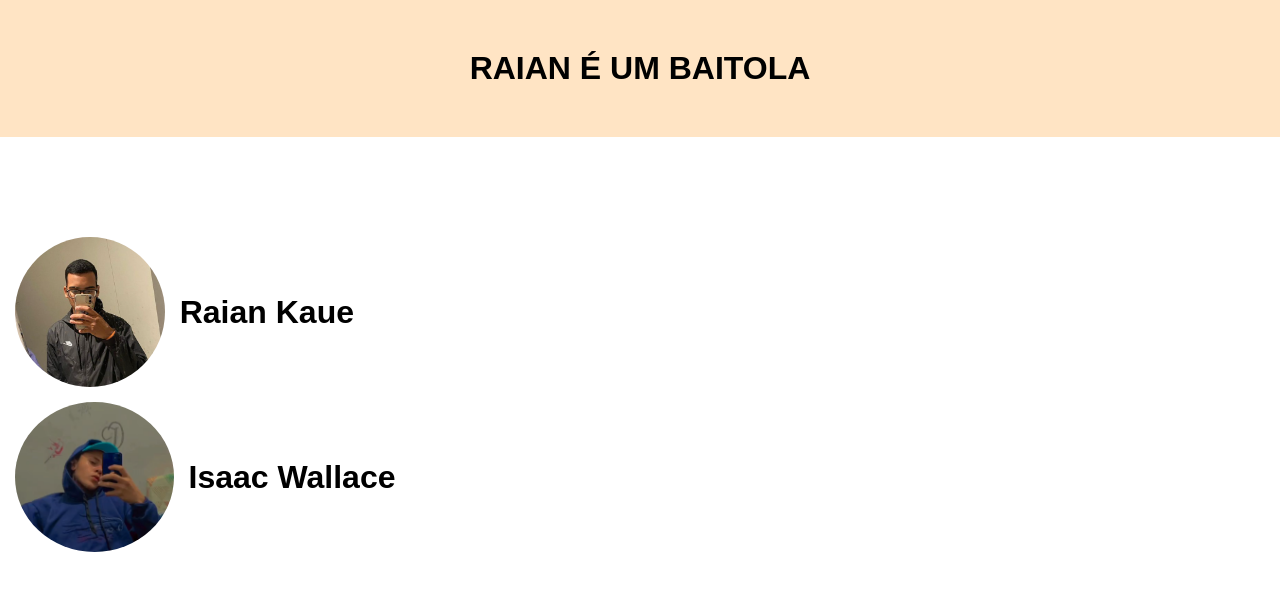
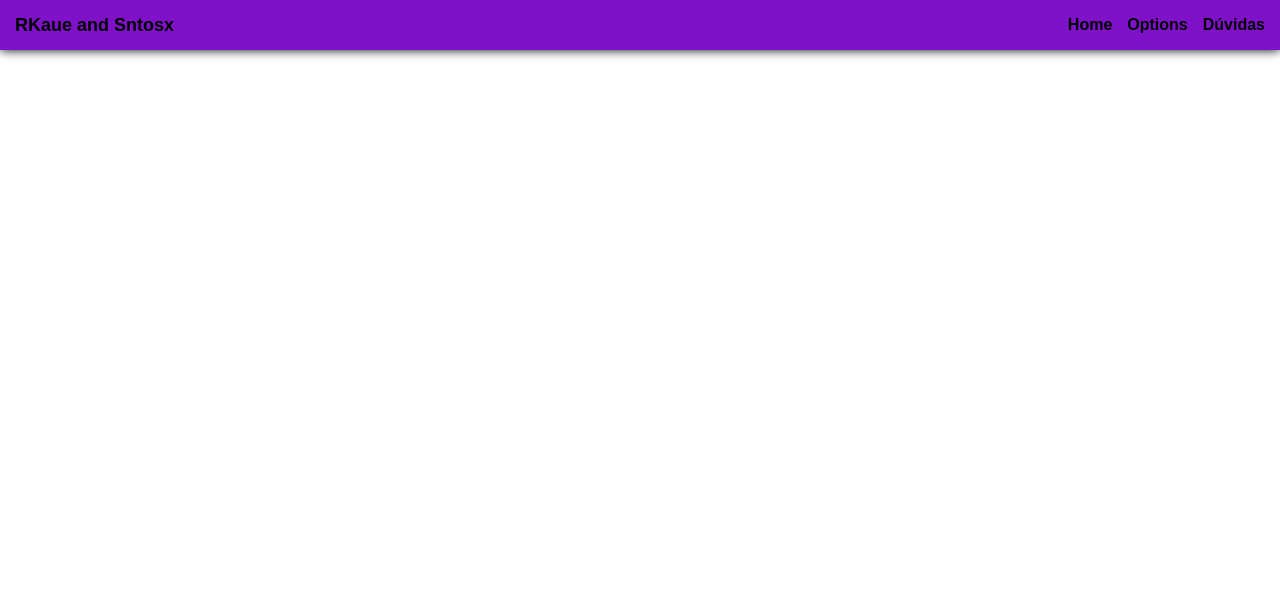
Before and after one commit to sntoxss/Project-duo-Ri, a plain HTML site: page html/index.html in a window 1280 px wide. Drawn offline with Linux system fonts and the light colour scheme.

Commit message:
HEADER
criei o esboço da header, coloquei uma home, option e duvidas e uma logo na qual mudaremos mais para frente.
Coloquei cor roxa mais poderá ser alterada no futuro.

```diff
--- a/css/style.css
+++ b/css/style.css
@@ -1,33 +1,37 @@
 *{
+  font-family: Arial, Helvetica, sans-serif;
+  text-decoration: none;
+  color: black;
+}
+
+body{
   margin: 0;
-  font-family: Arial, Helvetica, sans-serif;
+  background-color: white;
 }
+
 header{
-  background-color: bisque;
-  margin-bottom: 100px;
-  padding: 50px;
+  display: flex;
+  flex-wrap: wrap;
+  justify-content: space-between;
+  background-color: rgb(127, 17, 200);
+  height: 50px;
+  align-items: center;
+  box-shadow: 0px 0px 10px black;
 }
-.title{
-  text-align: center;
+.titleLogo{
+margin: 0 0 0 15px;
+font-size: 18px
 }
-body{
-  background-color: rgb(255, 255, 255);
+.blockNav{
+  display: flex;
+  gap: 15px;
+  margin-right: 15px
 }
-.foto{
-  display: flex;
-  flex-direction: row;
-  align-items: center;
-  gap: 15px;
-  margin-bottom: 15px;
-
+.ttitem{
+  font-weight: 700;
 }
-#fotoDoBaitola{
-  border-radius: 60%;
-  height: 9.375rem;
-  margin-left: 15px;
+.ttitem:hover{
+  font-weight: 700;
+  color: white;
+  cursor: pointer;
 }
-.titlefoto{
-
-  color: #070736;
-  padding-left: 15px;
-}
--- a/html/index.html
+++ b/html/index.html
@@ -8,19 +8,21 @@
 </head>
 <body>
   <header>
-    <h1 class="title">RAIAN É UM BAITOLA</h1>
+      <div class="logo">
+        <h1 class= titleLogo>RKaue and Sntosx</h1>
+      </div>
+      <section class="blockNav">
+        <nav class="items home">
+          <p class="ttitem ">Home</p>
+        </nav>
+        <nav class="items options">
+          <p class="ttitem">Options</p>
+        </nav>
+        <nav class="items duvidas">
+          <p class="ttitem">Dúvidas</p>
+        </nav>
+      </section>
+
   </header>
-  <div>
-      <div class="foto">
-      <img src="../photos/Captura de tela 2024-05-30 000253.png" alt="RAIAN" id="fotoDoBaitola">
-      <h1 class="titleFoto">Raian Kaue</h1>
-    </div>
-  </div>
-  <div>
-      <div class="foto">
-      <img src="../photos/isaacLindo.png" alt="RAIAN" id="fotoDoBaitola">
-      <h1 class="titleFoto">Isaac Wallace</h1>
-    </div>
-  </div>
  </body>
 </html>
```
